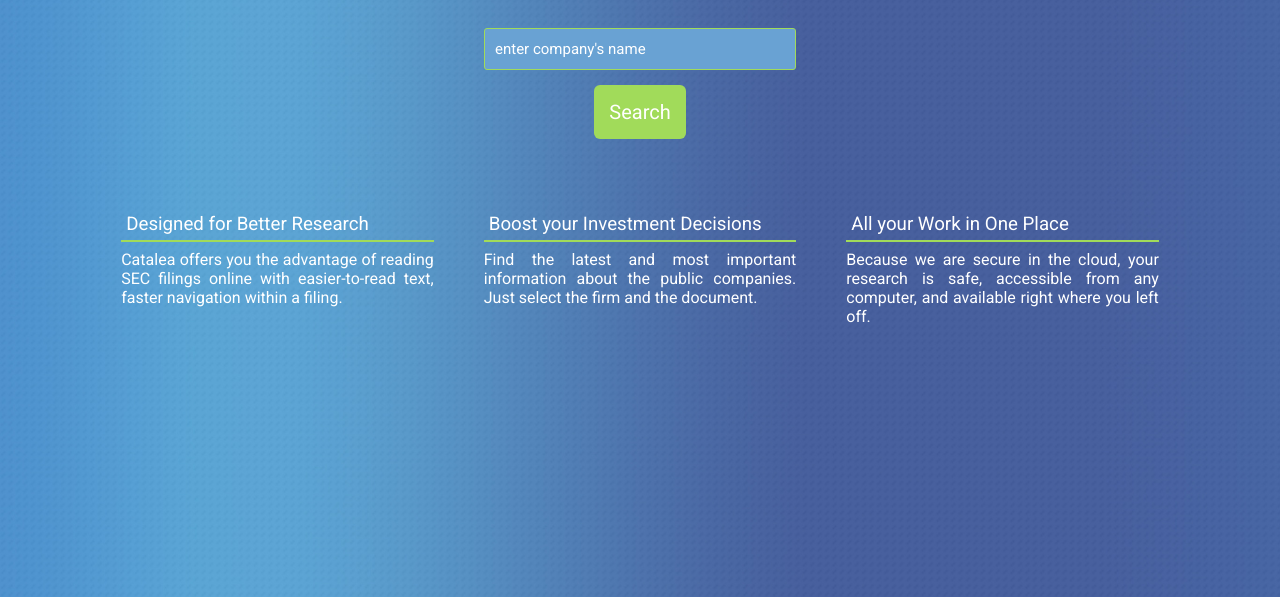
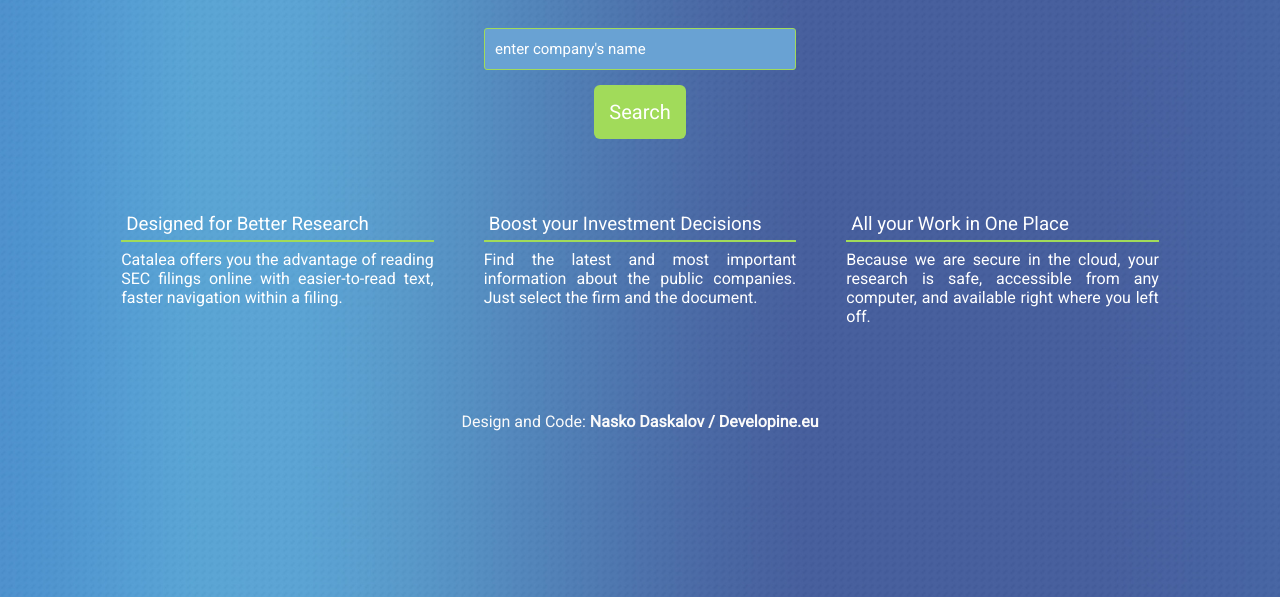
Before and after one commit to naskodaskalov/Catalea-Research-Engine, a website: page index.html in a window 1280 px wide. Shown: the part 203-800 px from the top of the page. Drawn offline with Linux system fonts and the light colour scheme.

Commit message:
some changes

```diff
--- a/content/style.css
+++ b/content/style.css
@@ -296,3 +296,18 @@
 .table-links {
   cursor: pointer;
 }
+
+.copyright {
+  text-align: center;
+  padding: 20px;
+  color: #fafafa;
+}
+
+.copyright a {
+  text-decoration: none;
+  color: #fafafa;
+}
+
+a:visited {
+  color: #fafafa;
+}
--- a/index.html
+++ b/index.html
@@ -8,15 +8,16 @@
 
 </head>
 <body>
+  <main>
     <a href="../"><img name="logo" src="../content/catalea-logo.png" /></a>
-   <form method="POST" action="/current-report">
+    <form method="POST" action="/current-report">
       <input type="text" id="default" list="company-name" placeholder="enter company's name" name="companyName" />
       <datalist id="company-name">
       {{content}}
       </datalist>
       <input type="submit" value="Search" />
     </form>
-
+  </main>
   <footer>
     <div class="footer-content">
       <h3>Designed for Better Research</h3>
@@ -37,5 +38,9 @@
       </p>
     </div>
   </footer>
+
+  <div class="copyright">
+    <a target="_blank" href="http://developine.eu">Design and Code: <strong>Nasko Daskalov / Developine.eu</strong></a>
+  </div>
 </body>
 </html>
```
Also changed, not shown: handlers/report-handler.js (+16 -16 lines), views/current-report.html (+4 -0 lines), views/filling.html (+4 -0 lines).
